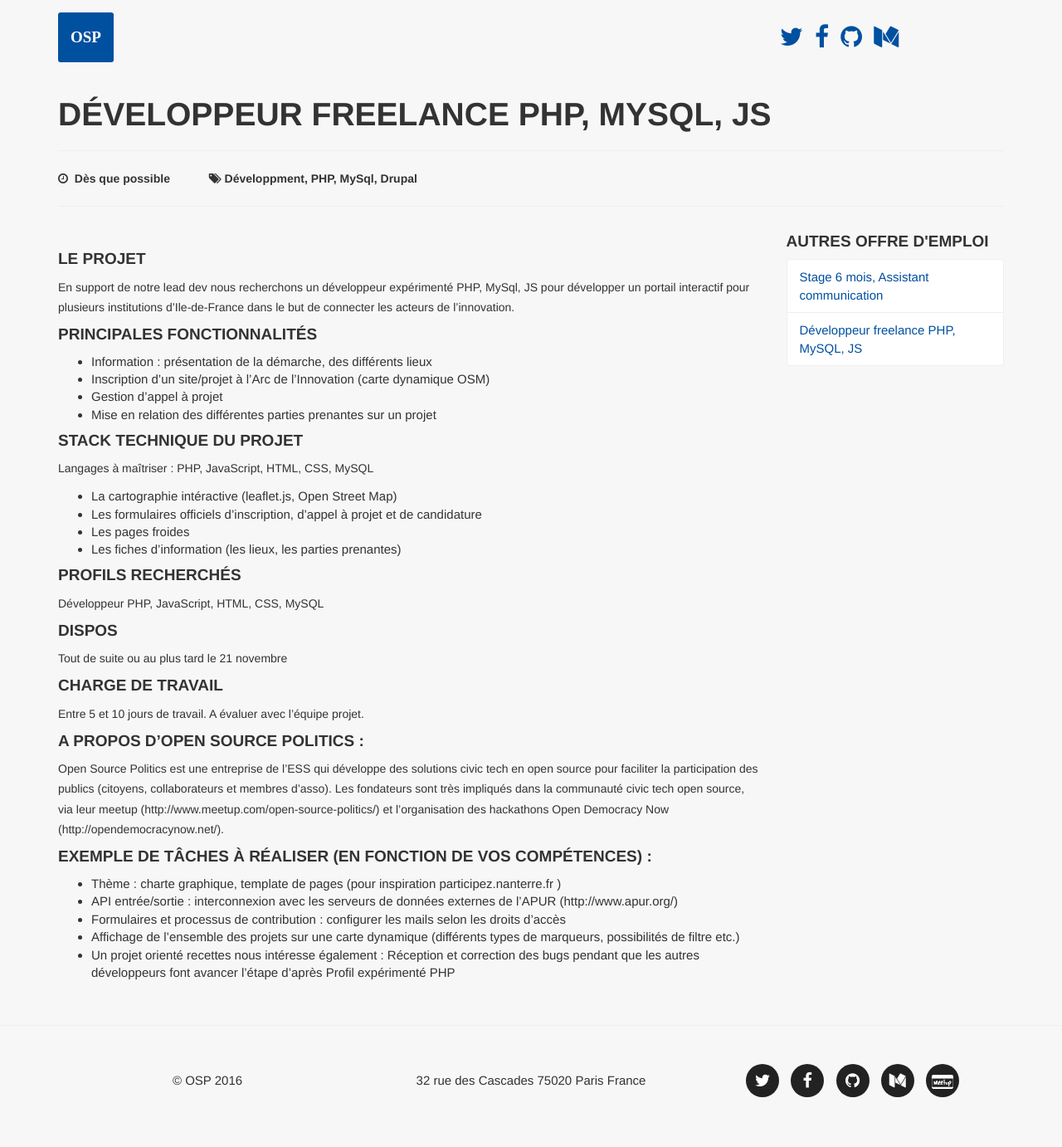
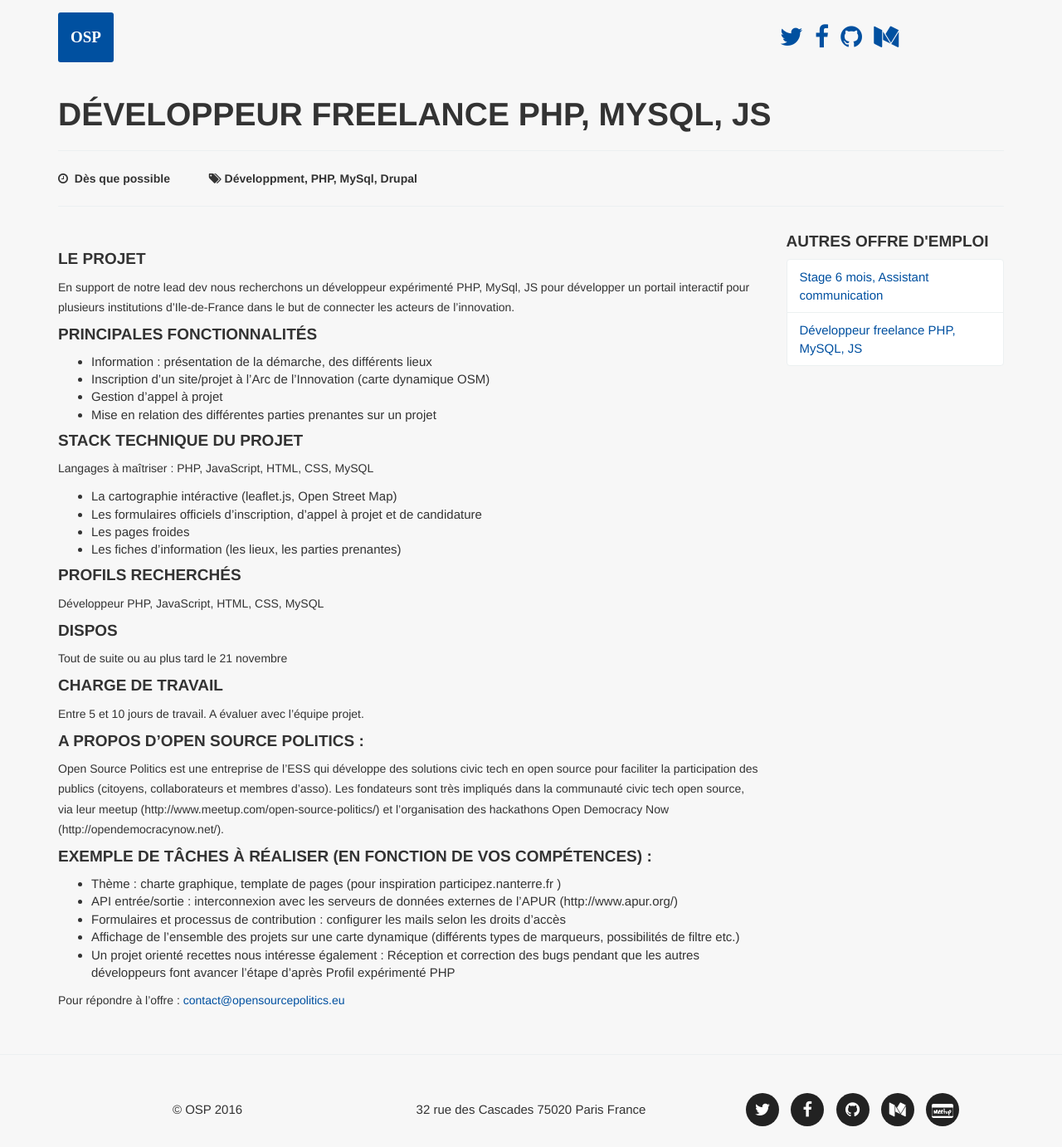
Before and after one commit to OpenSourcePolitics/opensourcepolitics_web-site, a Jekyll site: the page built from _posts/2016-10-31-dev-drupal.markdown, in a window 1280 px wide. Shown: the whole page at 83% size. Built offline with Jekyll 4.4.1, drawn with Linux system fonts in a browser that asks for light colours; some web fonts are replaced; before the commit the page ends 1347 px from its top, so only the background shows below that.

Commit message:
update job offer

```diff
--- a/_posts/2016-10-31-dev-drupal.markdown
+++ b/_posts/2016-10-31-dev-drupal.markdown
@@ -46,3 +46,6 @@ Open Source Politics est une entreprise de l'ESS qui développe des solutions ci
 - Affichage de l’ensemble des projets sur une carte dynamique (différents types de marqueurs, possibilités de filtre etc.)
 - Un projet orienté recettes nous intéresse également : Réception et correction des bugs pendant que les autres développeurs font avancer l’étape d’après
 Profil expérimenté PHP
+
+
+Pour répondre à l'offre : [contact@opensourcepolitics.eu](mailto:contact@opensourcepolitics.eu)
```
